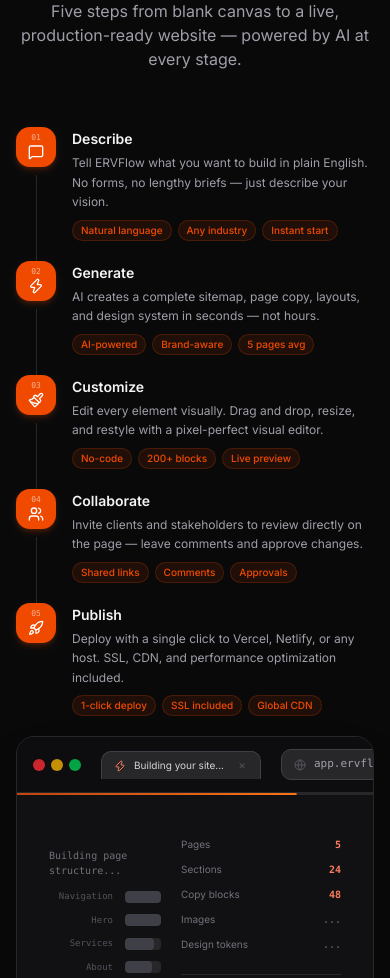
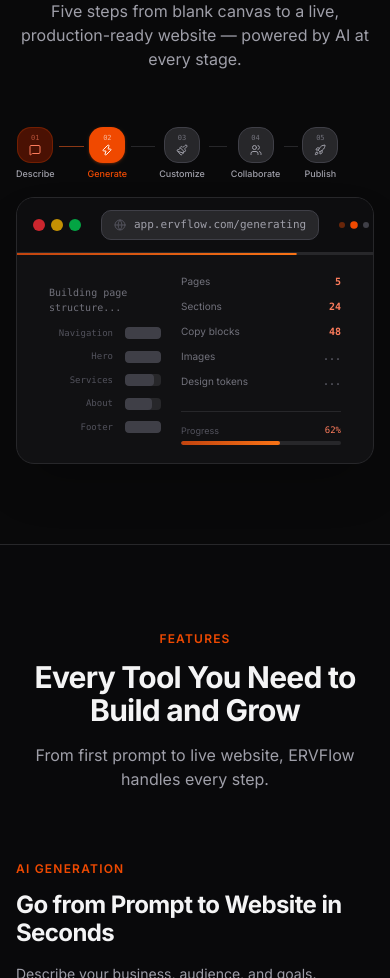
Before and after one commit to cssExpert/ervflow, a Next.js app in the folder frontend/: page /product in a window 390 px wide. Shown: the part 2760-3738 px from the top of the page. Built offline with nearby package versions, Linux system fonts and the light colour scheme.

Commit message:
changes for Products

```diff
--- a/frontend/components/common/Header.tsx
+++ b/frontend/components/common/Header.tsx
@@ -229,7 +229,7 @@
             animate={{ opacity: 1, x: 0 }}
             exit={{ opacity: 0, x: "100%" }}
             transition={{ type: "spring", damping: 30, stiffness: 300 }}
-            className="fixed inset-y-0 right-0 z-52 w-72 bg-black/75 border-l border-zinc-800/60 lg:hidden flex flex-col"
+            className="fixed inset-y-0 right-0 w-72 bg-black/75 border-l border-zinc-800/60 lg:hidden flex flex-col z-99999"
           >
             <div className="flex items-center justify-between px-6 py-5 border-b border-zinc-800/60">
               <div className="flex shrink-0 items-center justify-center gap-2">
@@ -344,7 +344,7 @@
             animate={{ opacity: 1 }}
             exit={{ opacity: 0 }}
             onClick={() => setMobileOpen(false)}
-            className="fixed inset-0 z-50 bg-black/60 backdrop-blur-sm lg:hidden"
+            className="fixed inset-0 z-9999 bg-black/60 backdrop-blur-sm lg:hidden"
           />
         )}
       </AnimatePresence>
--- a/frontend/components/product/WorkflowTimeline.tsx
+++ b/frontend/components/product/WorkflowTimeline.tsx
@@ -814,10 +814,8 @@
           </div>
         </div>
 
-        {/* ── Tablet (md–lg): compact nodes row + animated card ── */}
-        <div className="hidden md:block lg:hidden">
-          {/* Node row */}
-          <div className="flex items-center justify-between mb-6">
+        {/* ── Tablet (md–lg): compact node row only ── */}
+        <div className="hidden md:flex lg:hidden items-center justify-between mb-6">
           {STEPS.map((step, i) => {
             const isActive = activeStep === i;
             const isPast = i < activeStep;
@@ -825,10 +823,10 @@
               <div key={step.num} className="flex items-center flex-1">
                 <button
                   onClick={() => setActiveStep(i)}
-                    className="flex flex-col items-center gap-1.5 group"
+                  className="flex flex-col items-center gap-1.5"
                 >
                   <div
-                      className={`relative w-11 h-11 rounded-xl flex flex-col items-center justify-center transition-all duration-300 ${
+                    className={`w-11 h-11 rounded-xl flex flex-col items-center justify-center transition-all duration-300 ${
                       isActive
                         ? "bg-primary-500 shadow-md shadow-primary-500/30"
                         : isPast
@@ -836,18 +834,12 @@
                           : "bg-zinc-100 dark:bg-zinc-800 border border-zinc-300 dark:border-zinc-700"
                     }`}
                   >
-                      <span
-                        className={`text-[8px] font-mono leading-none mb-0.5 ${isActive ? "text-white/60" : isPast ? "text-primary-400/60" : "text-zinc-400 dark:text-zinc-500"}`}
-                      >
+                    <span className={`text-[8px] font-mono leading-none mb-0.5 ${isActive ? "text-white/60" : isPast ? "text-primary-400/60" : "text-zinc-400 dark:text-zinc-500"}`}>
                       {step.num}
                     </span>
-                      <step.icon
-                        className={`w-4 h-4 ${isActive ? "text-white" : isPast ? "text-primary-400" : "text-zinc-500 dark:text-zinc-400"}`}
-                      />
+                    <step.icon className={`w-4 h-4 ${isActive ? "text-white" : isPast ? "text-primary-400" : "text-zinc-500 dark:text-zinc-400"}`} />
                   </div>
-                    <span
-                      className={`text-[10px] font-medium ${isActive ? "text-primary-500" : "text-zinc-500 dark:text-zinc-400"}`}
-                    >
+                  <span className={`text-[10px] font-medium ${isActive ? "text-primary-500" : "text-zinc-500 dark:text-zinc-400"}`}>
                     {step.title}
                   </span>
                 </button>
@@ -855,7 +847,7 @@
                   <div className="flex-1 mx-1.5 h-px bg-zinc-200 dark:bg-zinc-800 relative overflow-hidden">
                     <motion.div
                       className="absolute inset-y-0 left-0 bg-primary-500/50"
-                        animate={{ width: i < activeStep ? "100%" : "0%" }}
+                      animate={{ width: isPast ? "100%" : "0%" }}
                       transition={{ duration: 0.4, ease: EASE }}
                     />
                   </div>
@@ -865,103 +857,47 @@
           })}
         </div>
 
-          {/* Animated detail card */}
-          <AnimatePresence mode="wait">
+        {/* ── Mobile (<md): compact horizontal node strip ── */}
+        <div className="md:hidden flex items-center justify-between mb-4">
+          {STEPS.map((step, i) => {
+            const isActive = activeStep === i;
+            const isPast = i < activeStep;
+            return (
+              <div key={step.num} className="flex items-center flex-1">
+                <button
+                  onClick={() => setActiveStep(i)}
+                  className="flex flex-col items-center gap-1"
+                >
+                  <div
+                    className={`w-9 h-9 rounded-xl flex flex-col items-center justify-center transition-all duration-300 ${
+                      isActive
+                        ? "bg-primary-500 shadow-sm shadow-primary-500/30"
+                        : isPast
+                          ? "bg-primary-900 border border-primary-500/25"
+                          : "bg-zinc-100 dark:bg-zinc-800 border border-zinc-300 dark:border-zinc-700"
+                    }`}
+                  >
+                    <span className={`text-[7px] font-mono leading-none mb-0.5 ${isActive ? "text-white/60" : isPast ? "text-primary-400/60" : "text-zinc-400 dark:text-zinc-500"}`}>
+                      {step.num}
+                    </span>
+                    <step.icon className={`w-3 h-3 ${isActive ? "text-white" : isPast ? "text-primary-400" : "text-zinc-500 dark:text-zinc-400"}`} />
+                  </div>
+                  <span className={`text-[9px] font-medium ${isActive ? "text-primary-500" : "text-zinc-500 dark:text-zinc-400"}`}>
+                    {step.title}
+                  </span>
+                </button>
+                {i < STEPS.length - 1 && (
+                  <div className="flex-1 mx-1 h-px bg-zinc-200 dark:bg-zinc-800 relative overflow-hidden mb-4">
                     <motion.div
-              key={activeStep}
-              initial={{ opacity: 0, y: 12 }}
-              animate={{ opacity: 1, y: 0 }}
-              exit={{ opacity: 0, y: -12 }}
-              transition={{ duration: 0.35, ease: EASE }}
-              className="rounded-2xl border border-zinc-200 dark:border-zinc-800 bg-white dark:bg-zinc-900 p-5"
-            >
-              {(() => {
-                const TabletIcon = STEPS[activeStep].icon;
-                return (
-                  <div className="flex gap-4 items-start">
-                    <div className="w-10 h-10 rounded-xl bg-primary-500 flex flex-col items-center justify-center shrink-0 shadow-md shadow-primary-500/20">
-                      <span className="text-[8px] font-mono text-white/60 leading-none">
-                        {STEPS[activeStep].num}
-                      </span>
-                      <TabletIcon className="w-4 h-4 text-white mt-0.5" />
+                      className="absolute inset-y-0 left-0 bg-primary-500/50"
+                      animate={{ width: isPast ? "100%" : "0%" }}
+                      transition={{ duration: 0.4, ease: EASE }}
+                    />
                   </div>
-                    <div className="flex-1 min-w-0">
-                      <h3 className="text-sm font-bold text-zinc-900 dark:text-zinc-100 mb-1">
-                        {STEPS[activeStep].title}
-                      </h3>
-                      <p className="text-xs text-zinc-600 dark:text-zinc-400 leading-relaxed mb-3">
-                        {STEPS[activeStep].desc}
-                      </p>
-                      <div className="flex flex-wrap gap-1.5">
-                        {STEPS[activeStep].tags.map((tag) => (
-                          <span
-                            key={tag}
-                            className="text-[10px] font-medium px-2 py-0.5 rounded-full bg-primary-500/10 text-primary-500 border border-primary-500/20"
-                          >
-                            {tag}
-                          </span>
-                        ))}
-                      </div>
-                    </div>
+                )}
               </div>
             );
-              })()}
-              {/* Progress bar */}
-              <div className="mt-4 h-0.5 rounded-full bg-zinc-100 dark:bg-zinc-800 overflow-hidden">
-                <motion.div
-                  key={`tablet-bar-${activeStep}-${loopCount}`}
-                  className="h-full bg-primary-500/60 rounded-full"
-                  initial={{ width: "0%" }}
-                  animate={paused ? {} : { width: "100%" }}
-                  transition={{ duration: STEP_MS / 1000, ease: "linear" }}
-                />
-              </div>
-            </motion.div>
-          </AnimatePresence>
-        </div>
-
-        {/* ── Mobile (<md): vertical timeline ── */}
-        <div className="md:hidden space-y-0">
-          {STEPS.map((step, i) => (
-            <motion.div
-              key={step.num}
-              initial={{ opacity: 0, x: -20 }}
-              whileInView={{ opacity: 1, x: 0 }}
-              viewport={{ once: true, margin: "-40px" }}
-              transition={{ duration: 0.55, ease: EASE, delay: i * 0.08 }}
-              className="flex gap-4"
-            >
-              <div className="flex flex-col items-center">
-                <div className="w-10 h-10 rounded-xl bg-primary-500 flex flex-col items-center justify-center shrink-0 shadow-md shadow-primary-500/20">
-                  <span className="text-[8px] font-mono text-white/60 leading-none">
-                    {step.num}
-                  </span>
-                  <step.icon className="w-4 h-4 text-white mt-0.5" />
-                </div>
-                {i < STEPS.length - 1 && (
-                  <div className="w-px flex-1 mt-2 bg-zinc-200 dark:bg-zinc-800 min-h-8" />
-                )}
-              </div>
-              <div className="pb-5 pt-0.5 flex-1">
-                <h3 className="text-sm font-semibold text-zinc-900 dark:text-zinc-100 mb-1">
-                  {step.title}
-                </h3>
-                <p className="text-xs text-zinc-600 dark:text-zinc-400 leading-relaxed mb-2">
-                  {step.desc}
-                </p>
-                <div className="flex flex-wrap gap-1.5">
-                  {step.tags.map((tag) => (
-                    <span
-                      key={tag}
-                      className="text-[10px] font-medium px-2 py-0.5 rounded-full bg-primary-500/10 text-primary-500 border border-primary-500/20"
-                    >
-                      {tag}
-                    </span>
-                  ))}
-                </div>
-              </div>
-            </motion.div>
-          ))}
+          })}
         </div>
 
         {/* ── Browser UI card ── */}
@@ -987,8 +923,8 @@
                 <div className="w-3 h-3 rounded-full bg-green-500/80" />
               </div>
 
-              {/* Active tab */}
-              <div className="flex items-end gap-px ml-2">
+              {/* Active tab — hidden on mobile */}
+              <div className="hidden sm:flex items-end gap-px ml-2">
                 <div className="flex items-center gap-2 bg-zinc-800 border border-zinc-700 border-b-0 rounded-t-lg px-3 py-1.5 -mb-px">
                   {(() => {
                     const TabIcon = STEPS[activeStep].icon;
@@ -1064,7 +1000,7 @@
             </div>
 
             {/* Panel content */}
-            <div className="h-64">
+            <div className="h-52 sm:h-64">
               <AnimatePresence mode="wait">
                 <motion.div
                   key={`panel-${activeStep}`}
```
Lines whose indentation alone changed are shown as unchanged.
